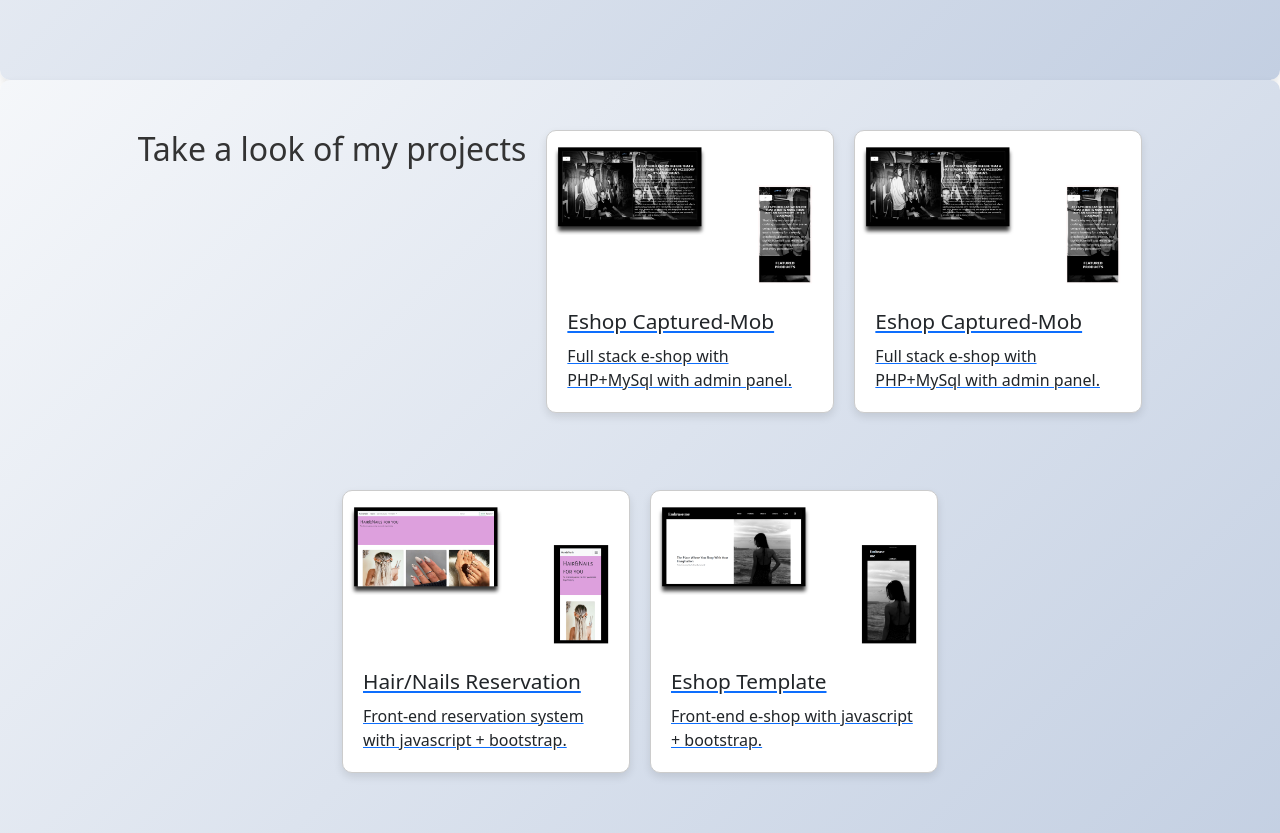
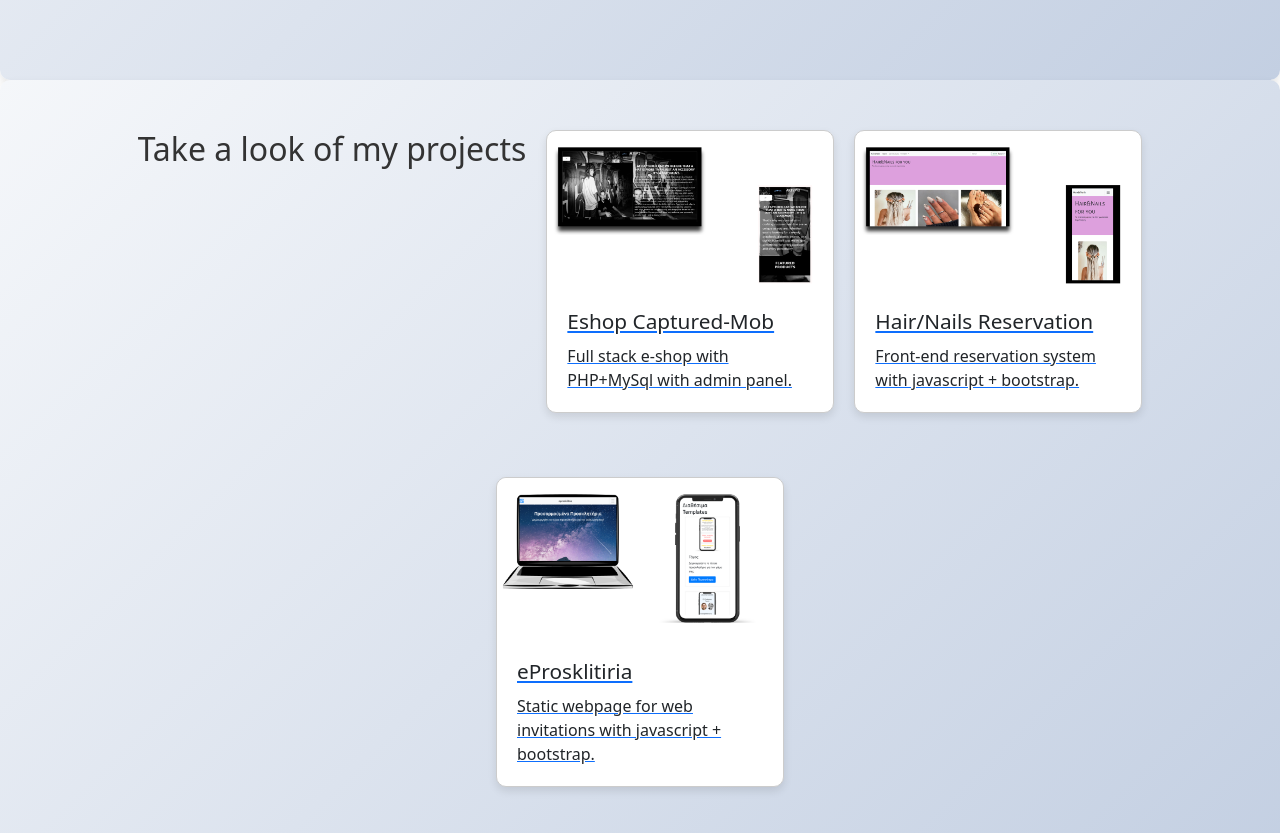
Before and after one commit to gseit1/gseit1.github.io, a website: page index.html in a window 1280 px wide. Shown: the part 2320-3153 px from the top of the page. Drawn offline with nearby package versions, Linux system fonts and the light colour scheme.

Commit message:
added eprosklitiria

```diff
--- a/index.html
+++ b/index.html
@@ -164,17 +164,7 @@
                     </div>
                 </div>
             </a>
-            <a href="http://seiteshopsample.atwebpages.com/">
-                <div class="card" style="width: 18rem; height:min-content;">
 
-                    <img src="images/captured.png" class="card-img-top" alt="...">
-                    <div class="card-body">
-
-                        <h5 class="card-title">Eshop Captured-Mob</h5>
-                        <p class="card-text">Full stack e-shop with PHP+MySql with admin panel.</p>
-                    </div>
-                </div>
-            </a>
 
             <a href="https://gseit1.github.io/hairnails.github.io/">
                 <div class="card" style="width: 18rem; height:min-content;">
@@ -187,14 +177,14 @@
                     </div>
                 </div>
             </a>
-            <a href="https://gseit1.github.io/gseit1eshoptemplate.github.io/index.html">
+            <a href="https://eprosklitiria.netlify.app/">
                 <div class="card" style="width: 18rem; height:min-content;">
 
-                    <img src="images/eshopSample.png" class="card-img-top" alt="...">
+                    <img src="images/eprosklitiria.png" class="card-img-top" alt="...">
                     <div class="card-body">
 
-                        <h5 class="card-title">Eshop Template</h5>
-                        <p class="card-text">Front-end e-shop with javascript + bootstrap.</p>
+                        <h5 class="card-title">eProsklitiria </h5>
+                        <p class="card-text">Static webpage for web invitations with javascript + bootstrap.</p>
                     </div>
                 </div>
             </a>
@@ -215,6 +205,7 @@
                     </svg> Instagram
                 </button>
                 <button type="button" class="btn btn-outline-light">
+
                     <svg xmlns="http://www.w3.org/2000/svg" width="16" height="16" fill="currentColor"
                         class="bi bi-facebook" viewBox="0 0 16 16">
                         <path
```
Also changed, not shown: images/eprosklitiria.png (added), 1 other file.
